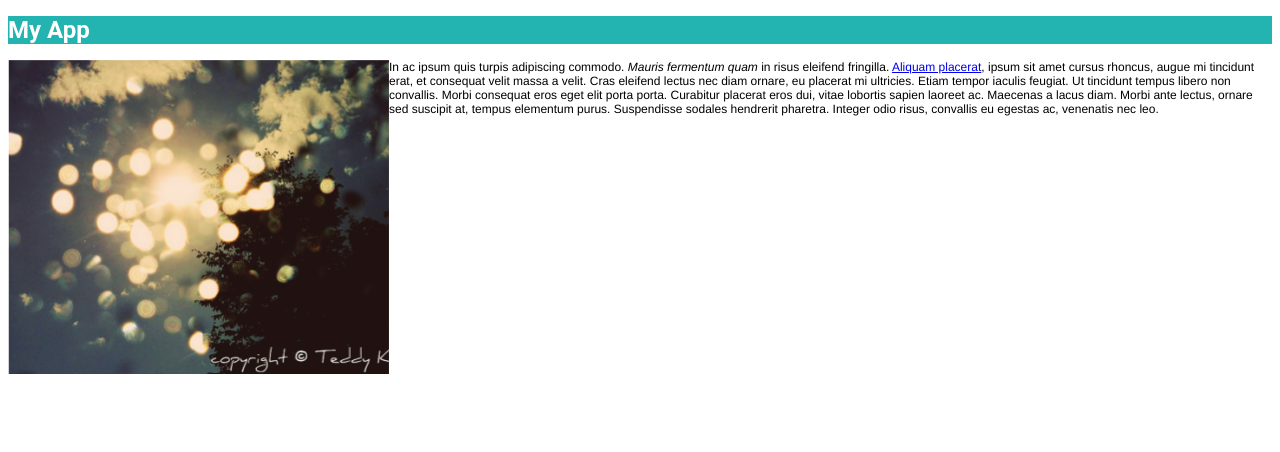
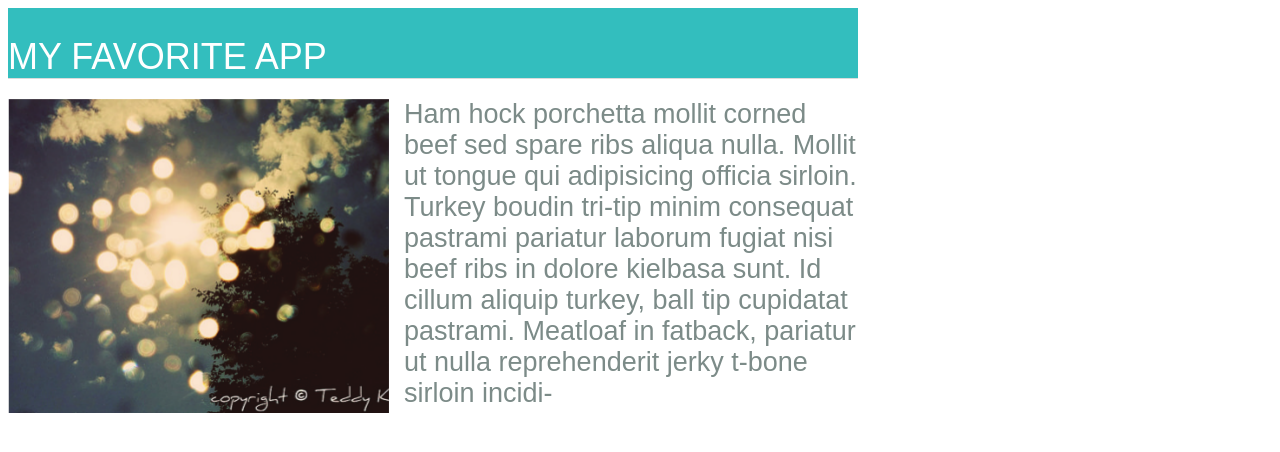
Before and after one commit to mollyfree/portfolio, a plain HTML site: page toplist/index.html in a window 1280 px wide. Drawn offline with Linux system fonts and the light colour scheme.

Commit message:
Update to toplist files

```diff
--- a/toplist/index.html
+++ b/toplist/index.html
@@ -4,12 +4,13 @@
 <html>
 <head>
   <link rel="stylesheet" type="text/css" href="style.css">
+  <title>Favorite App</title>
 </head>
 <body>
-  <h1 class="title">My App</h1>
+  <h1 class="title">MY FAVORITE APP</h1>
   <div class="app">
-    <div class="image"><img src="images/app.png"></div>
-    <div class="description">In ac ipsum quis turpis adipiscing commodo. <em>Mauris fermentum quam</em> in risus eleifend fringilla. <a href="#">Aliquam placerat</a>, ipsum sit amet cursus rhoncus, augue mi tincidunt erat, et consequat velit massa a velit. Cras eleifend lectus nec diam ornare, eu placerat mi ultricies. Etiam tempor iaculis feugiat. Ut tincidunt tempus libero non convallis. Morbi consequat eros eget elit porta porta. Curabitur placerat eros dui, vitae lobortis sapien laoreet ac. Maecenas a lacus diam. Morbi ante lectus, ornare sed suscipit at, tempus elementum purus. Suspendisse sodales hendrerit pharetra. Integer odio risus, convallis eu egestas ac, venenatis nec leo.</div>
+    <div class="image"><img src="images/app.png" alt="image with some lights"></div>
+    <div class="description">Ham hock porchetta mollit corned beef sed spare ribs aliqua nulla. Mollit ut tongue qui adipisicing officia sirloin. Turkey boudin tri-tip minim consequat pastrami pariatur laborum fugiat nisi beef ribs in dolore kielbasa sunt. Id cillum aliquip turkey, ball tip cupidatat pastrami. Meatloaf in fatback, pariatur ut nulla reprehenderit jerky t-bone sirloin incidi-</div>
   </div>
 </body>
 </html>
--- a/toplist/style.css
+++ b/toplist/style.css
@@ -1,27 +1,43 @@
 
-h1 {
-  font-family: 'Roboto', 'Noto', sans-serif;
-  color: white;
-  background-color: #23b3b0;
-
+body {
+  font-family: 'Arial', sans-serif;
+  font-size: 75%;
+  max-width: 850px;
 }
 
 
-body {
-  font-family: 'Helvetica Neue', 'Lucida Grande', sans-serif;
-  font-size: 75%;
+h1 {
+  background: #33BEBE;
+  border-bottom: 1px solid rgb(219, 219, 219);
+  color: white;
+  font-family: 'Arial', sans-serif;
+  font-size: 300%;
+  font-weight: 500;
+  margin: 0;
+  padding: 28px 0 0 0;
+}
+
+element.style {
 }
 
 .image {
+  width: 381px;
   max-width: 460px;
+  box-sizing: border-box;
+  -webkit-box-sizing: border-box;
+  -ms-box-sizing: border-box;
+  margin-right: 15px;
 }
 
 .description {
-  max=width: 705px;
+  max-width: 705px;
+  color: #7C8B88;
+  font-size: 225%;
 }
 
 .app {
   display: flex;
+  margin: 20px 0 0 0;
 }
 
 * {
@@ -30,3 +46,7 @@ body {
   -ms-box-sizing: border-box;
   box-sizing: border-box;
 }
+
+div {
+  display: block;
+}
```
Also changed, not shown: 1 other file.
